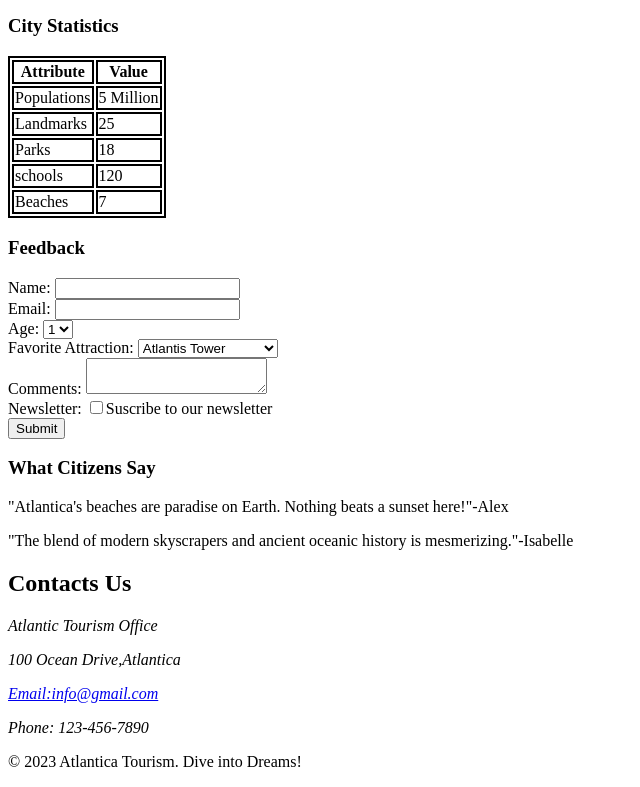
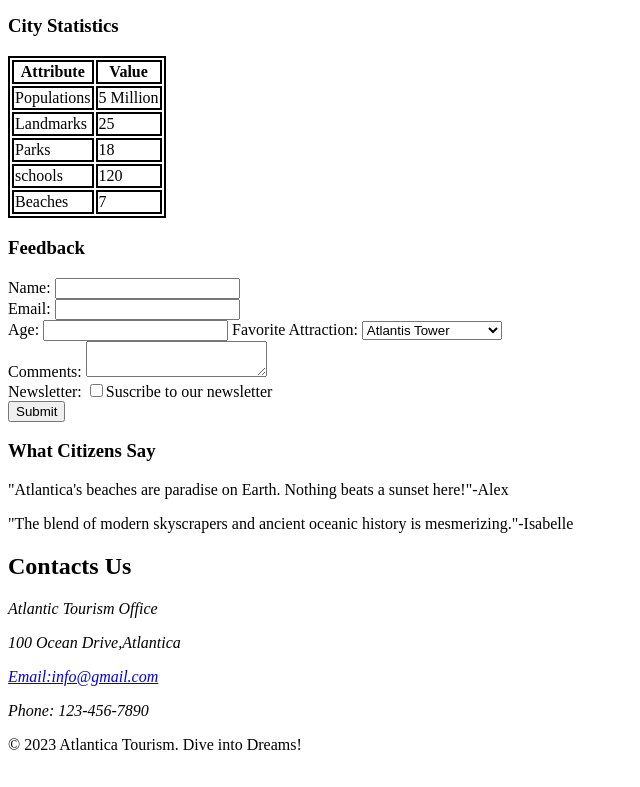
Before and after one commit to Sudhanshu-06/jan-week-1, a plain HTML site: page index.html in a window 1280 px wide. Shown: the part 870-1657 px from the top of the page, without its empty margins (0-640 px from the left). Drawn offline with Linux system fonts and the light colour scheme.

Commit message:
completed

```diff
--- a/index.html
+++ b/index.html
@@ -69,15 +69,9 @@
         <input  id="name" name="name" type="text"><br>
         <label for="email">Email:</label>
         <input type="email" id="email" name="email"><br>
-        <label>Age:</label>
-        <select>
-            <option value="submit">1</option>
-            <option value="submit">2</option>
-            <option value="submit">3</option>
-            <option value="submit">4</option>
-            <option value="submit">5</option>
-            <option value="submit">6</option>
-        </select><br>
+        <label for="age">Age:</label>
+        <input id="age" type="number">
+
         <label>Favorite Attraction:</label>
         <select>
             <option value="submit">Atlantis Tower</option>
@@ -89,7 +83,7 @@
         <label>Newsletter:</label>
         <input type="checkbox" >Suscribe to our newsletter
         <br>
-        <button type="Submit">Submit</button>
+        <button type="submit">Submit</button>
     </form>
     <h3>What Citizens Say</h3>
     <p>"Atlantica's beaches are paradise on Earth. Nothing beats a sunset here!"-Alex</p>
```
